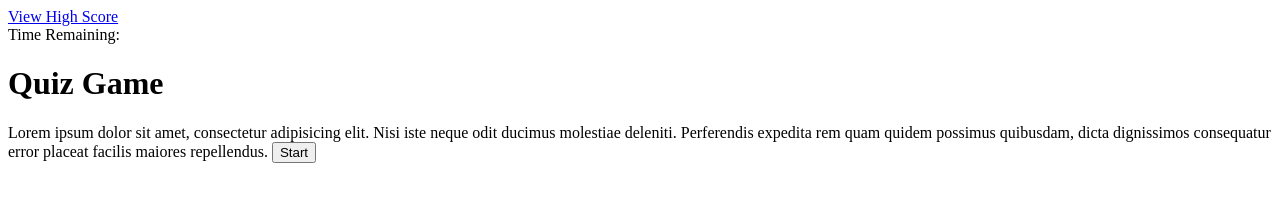
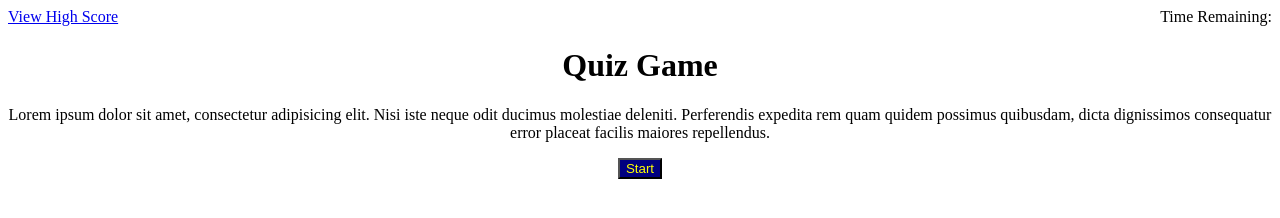
Before and after one commit to KevinFromConn/Coding-Quiz-Challenge, a plain HTML site: page quizgame.html in a window 1280 px wide. Drawn offline with Linux system fonts and the light colour scheme.

Commit message:
attempt to get functionality

```diff
--- a/assets/css/style.css
+++ b/assets/css/style.css
@@ -1,3 +1,26 @@
 .hide {
     display: none;
-  }
+}
+.header, .description {
+    text-align: center;
+}
+.startBtn {
+    background-color: navy;
+    color: yellow;
+}
+.button {
+    text-align: center;
+}
+.startBtn:hover {
+    background-color: yellow;
+    color: navy;
+}
+.highscores {
+    float: left;
+}
+.time-remaining {
+    float: right;
+}
+#questions {
+    text-align: center;
+}
--- a/quizgame.html
+++ b/quizgame.html
@@ -18,14 +18,19 @@
   </div>
 
 
+<div class="time-remaining">
+ Time Remaining: <span id="TimeLeftSpan"></span>
+ </div>
+ <br />
 
- Time Remaining: <spanz id="TimeLeftSpan"></spanz>
   <div id="intro">
-    <h1>Quiz Game</h1>
-    Lorem ipsum dolor sit amet, consectetur adipisicing elit. Nisi iste neque odit ducimus molestiae deleniti.
-    Perferendis expedita rem quam quidem possimus quibusdam, dicta dignissimos consequatur error placeat facilis maiores
-    repellendus.
-    <button id="startBtn">Start</button>
+    <h1 class="header">Quiz Game</h1>
+      <p class="description"> Lorem ipsum dolor sit amet, consectetur adipisicing elit. Nisi iste neque odit ducimus molestiae deleniti.
+      Perferendis expedita rem quam quidem possimus quibusdam, dicta dignissimos consequatur error placeat facilis maiores
+      repellendus. </p>
+      <div class= button>
+    <button id="startBtn" class="startBtn">Start</button>
+    </div>
   </div>
 
   <div id="questions" class="hide">
```
Also changed, not shown: assets/js/script.js (+7 -2 lines).
